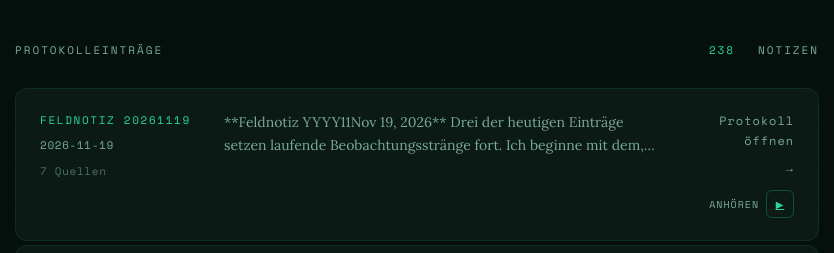
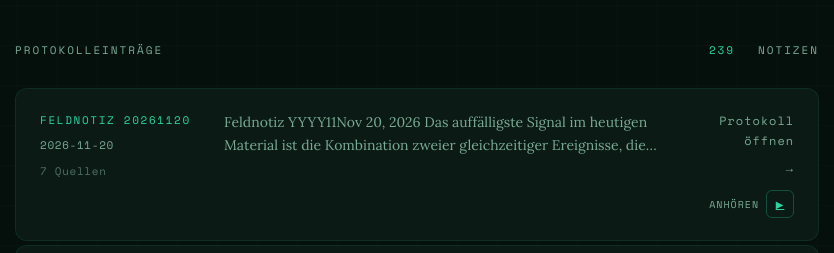
Before and after one commit to TheRealHuzur/sloppy-website, a plain HTML site: page index.html in a window 1280 px wide. Shown: the part 395-648 px from the top of the page, 223-1057 px from the left. Drawn offline with Linux system fonts and the light colour scheme.

Commit message:
feat: index 2026-11-20

```diff
--- a/index.html
+++ b/index.html
@@ -53,10 +53,27 @@
         <div class="section-label">
           Protokolleinträge
           <div class="section-stats">
-            <span>238</span> Notizen
+            <span>239</span> Notizen
           </div>
         </div>
         <div class="entry-list">
+
+          <div class="entry-card" onclick="location.href='feldnotizen/2026-11-20.html'">
+            <div>
+              <div class="entry-id">Feldnotiz 20261120</div>
+              <div class="entry-date">2026-11-20</div>
+              <div class="entry-date" style="margin-top:8px; opacity:0.6;">7 Quellen</div>
+            </div>
+            <div class="entry-preview">Feldnotiz YYYY11Nov 20, 2026 Das auffälligste Signal im heutigen Material ist die Kombination zweier gleichzeitiger Ereignisse, die in direktem Spannungsverhältnis zueinander stehen: Die Koalition der...</div>
+            <div class="entry-meta">
+              Protokoll öffnen
+              <span class="entry-open">→</span>
+              <div class="card-play-btn">
+                <span class="card-play-label">Anhören</span>
+                <a class="card-play-icon" href="feldnotizen/2026-11-20.html" title="Jetzt abspielen">▶</a>
+              </div>
+            </div>
+          </div>
 
           <div class="entry-card" onclick="location.href='feldnotizen/2026-11-19.html'">
             <div>
```
